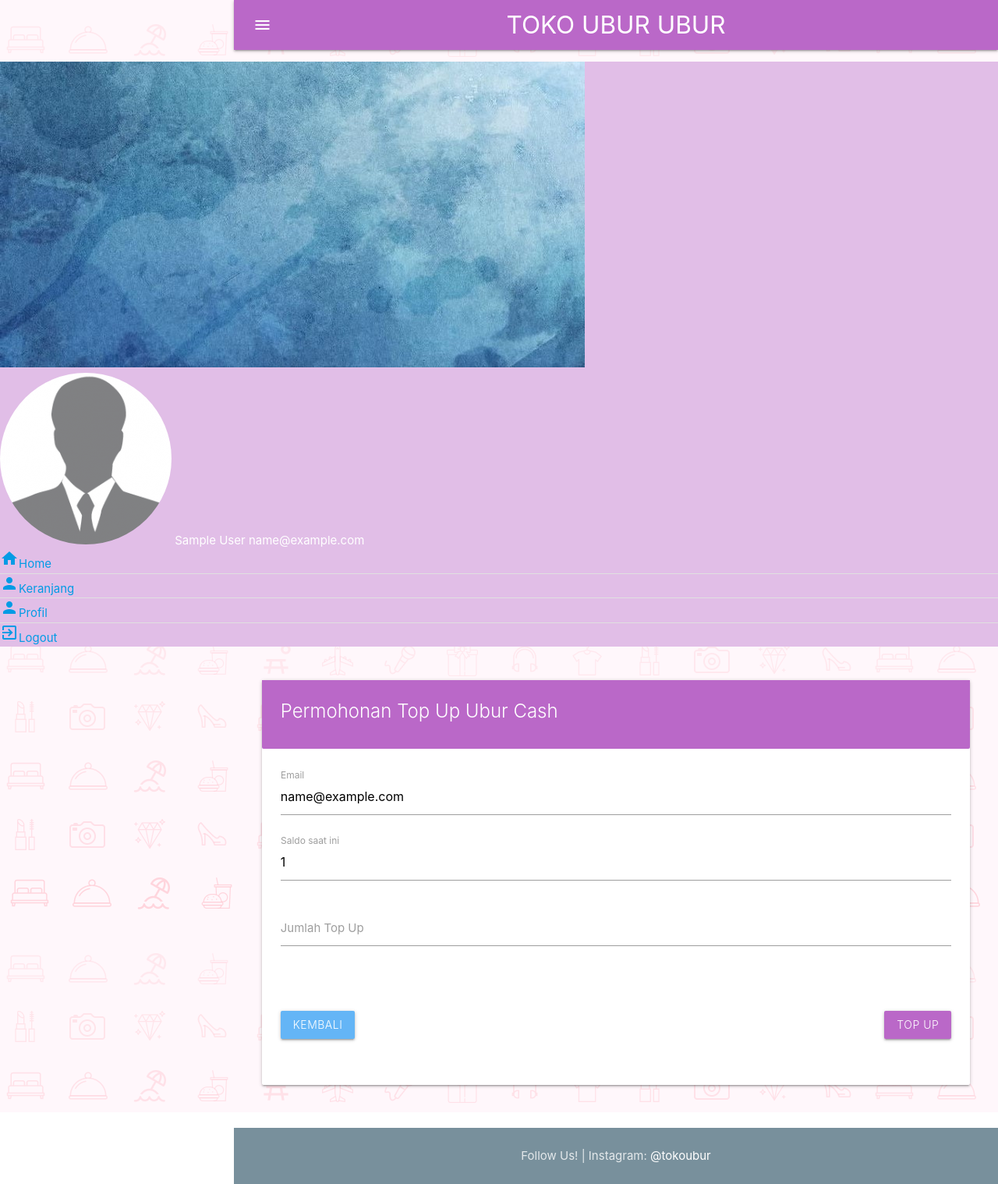
After one commit to rizkiprastyo22/Toko-Buku, a CodeIgniter app: page /tokoubur/profile/topup/1 in a window 1280 px wide. The commit adds this page. Shown: the whole page at 78% size. Run offline with CodeIgniter, Linux system fonts and the light colour scheme; the visitor is signed in with stand-in values (Sample User, id 1); some libraries are stand-ins or nearby versions.

Commit message:
commit now

```diff
--- a/application/controllers/Auth.php
+++ b/application/controllers/Auth.php
@@ -28,7 +28,10 @@ class Auth extends CI_Controller
       $userData = array(
         'id' => $query->id,
         'nama' => $query->nama,
+        'alamat' => $query->alamat,
+        'no_telp' => $query->no_telp,
         'email' => $query->email,
+        'saldo' => $query->saldo,
         'level' => $query->level,
         'active' => $query->active,
         'logged_in' => TRUE
--- a/application/controllers/Keranjang.php
+++ b/application/controllers/Keranjang.php
@@ -115,7 +115,7 @@ class Keranjang extends MY_Controller {
     }
 
     // Ambil data buku dari database
-    $keranjang = $this->model_buku->get_where_item($id);
+    $keranjang = $this->model_buku->get_where_item($id)->row();
 
     // Jika data keranjang tidak ada maka show 404
     if (!$keranjang) show_404();
@@ -129,10 +129,10 @@ class Keranjang extends MY_Controller {
     $this->load->view('template/layout', $data);
   }
 
-  public function delete($id)
+  public function delete($id = null)
   {
     // Ambil data keranjang dari database
-    $keranjang = $this->model_buku->get_where_item($id);
+    $keranjang = $this->model_buku->get_where_keranjang($id);
 
     // Jika data keranjang tidak ada maka show 404
     if (!$keranjang) show_404();
--- a/application/controllers/Profile.php
+++ b/application/controllers/Profile.php
@@ -19,23 +19,23 @@ class Profile extends MY_Controller {
     if ($this->input->post('submit-information')) {
 
       // Jika avatar diganti jalankan blok kode ini
-      if (!empty($_FILES['avatar']['name'])) {
-        // Konfigurasi library upload codeigniter
-        $config['upload_path'] = './assets/images/';
-        $config['allowed_types'] = 'gif|jpg|png';
-        $config['max_size'] = 2000;
-        $config['file_name'] = $this->input->post('avatar');
+      // if (!empty($_FILES['avatar']['name'])) {
+      //   // Konfigurasi library upload codeigniter
+      //   $config['upload_path'] = './assets/images/';
+      //   $config['allowed_types'] = 'gif|jpg|png';
+      //   $config['max_size'] = 2000;
+      //   $config['file_name'] = $this->input->post('avatar');
 
-        // Load library upload
-        $this->load->library('upload', $config);
+      //   // Load library upload
+      //   $this->load->library('upload', $config);
 
-        // Jika terdapat error pada proses upload maka exit
-        if (!$this->upload->do_upload('avatar2')) {
-            exit($this->upload->display_errors());
-        }
+      //   // Jika terdapat error pada proses upload maka exit
+      //   if (!$this->upload->do_upload('avatar2')) {
+      //       exit($this->upload->display_errors());
+      //   }
 
-        $data['avatar2'] = $this->upload->data()['file_name'];
-      }
+      //   $data['avatar2'] = $this->upload->data()['file_name'];
+      // }
 
       // Mengatur validasi data nama,
       // # required = tidak boleh kosong
@@ -43,11 +43,11 @@ class Profile extends MY_Controller {
 
       // Mengatur validasi data alamat,
       // # required = tidak boleh kosong
-      // $this->form_validation->set_rules('alamat', 'Alamat', 'required');
+      $this->form_validation->set_rules('alamat', 'Alamat', 'required');
 
       // Mengatur validasi data telepon,
       // # required = tidak boleh kosong
-      // $this->form_validation->set_rules('telp', 'Telepon', 'required');
+      $this->form_validation->set_rules('no_telp', 'Nomor Telepon', 'required');
 
       // Mengatur pesan error validasi data
       $this->form_validation->set_message('required', '%s tidak boleh kosong!');
@@ -57,7 +57,8 @@ class Profile extends MY_Controller {
 
         $data = array(
           'nama' => $this->input->post('nama'),
-          'avatar' => $this->input->post('avatar')
+          'alamat' => $this->input->post('alamat'),
+          'no_telp' => $this->input->post('no_telp')
         );
 
         // Ambil user ID dari session
@@ -70,7 +71,7 @@ class Profile extends MY_Controller {
         if ($query) {
 
           // Set success message
-          $message = array('status' => true, 'message' => 'Berhasil memperbarui profile');
+          $message = array('status' => true, 'message' => 'Berhasil memperbarui profil');
 
           // Update session baru
           $this->session->set_userdata($data);
@@ -78,7 +79,7 @@ class Profile extends MY_Controller {
         } else {
 
           // Set error message
-          $message = array('status' => false, 'message' => 'Gagal memperbarui profile');
+          $message = array('status' => false, 'message' => 'Gagal memperbarui profil');
 
         }
 
@@ -150,6 +151,40 @@ class Profile extends MY_Controller {
 
     }
 
+        // Jika form di submit jalankan blok kode ini
+        if ($this->input->post('submit-topup')) {
+
+          // Mengatur validasi data password,
+          // # required = tidak boleh kosong
+          // # min_length[5] = password harus terdiri dari minimal 5 karakter
+          $this->form_validation->set_rules('topup', 'Jumlah Top Up', 'required');
+
+          // Mengatur pesan error validasi data
+          $this->form_validation->set_message('required', '%s tidak boleh kosong!');
+
+          // Jalankan validasi jika semuanya benar maka lanjutkan
+          if ($this->form_validation->run() === TRUE) {
+
+            $data = array(
+              'email' => $this->session->userdata('id'),
+              'topup' => $this->input->post('topup')
+            );
+
+            // Jalankan function insert pada model_buku
+            $query = $this->model_users->topup($data);
+
+              // cek jika query berhasil
+              if ($query) $message = array('status' => true, 'message' => 'Permohonan Top Up berhasil! Silakan transfer ke Bank BCA dengan Nomor Rekening 6482756254 a/n Toko Ubur Ubur dan konfirmasi melalui Direct Message ke IG: @tokoubur');
+              else $message = array('status' => true, 'message' => 'Permohonan Top Up gagal!');
+
+              // simpan message sebagai session
+              $this->session->set_flashdata('message', $message);
+
+            // refresh page
+            redirect('profile', 'refresh');
+          }
+        }
+
     // Data untuk page profile
     $data['pageTitle'] = 'Profil Akun';
     $data['pageContent'] = $this->load->view('profile/profile', $data, TRUE);
@@ -158,26 +193,78 @@ class Profile extends MY_Controller {
     $this->load->view('template/layout', $data);
   }
 
-  public function cekPasswordLama()
+  public function topup($id = null)
   {
-    // Ambil userId dari session
-    $userId = $this->session->userdata('id');
+    // Jika form di submit jalankan blok kode ini
+    if ($this->input->post('submit-topup')) {
 
-    // Ambil data password_lama dari POST
-    $password = $this->input->post('password_lama');
-
-    // Jalankan function cekPasswordLama pada model_users
-    $query = $this->model_users->cekPasswordLama($userId, $password);
-
-    // Jika query gagal maka return false
-    if (!$query) {
+      // Mengatur validasi data password,
+      // # required = tidak boleh kosong
+      // # min_length[5] = password harus terdiri dari minimal 5 karakter
+      $this->form_validation->set_rules('topup', 'Jumlah Top Up', 'required');
 
       // Mengatur pesan error validasi data
-      $this->form_validation->set_message('cekPasswordLama', 'Password lama tidak sesuai!');
-      return false;
+      $this->form_validation->set_message('required', '%s tidak boleh kosong!');
+
+      // Jalankan validasi jika semuanya benar maka lanjutkan
+      if ($this->form_validation->run() === TRUE) {
+
+        $data = array(
+          'email' => $this->input->post('email'),
+          'topup' => $this->input->post('topup')
+        );
+
+        // Jalankan function insert pada model_buku
+        $query = $this->model_users->topup($data);
+
+          // cek jika query berhasil
+          if ($query) $message = array('status' => true, 'message' => 'Permohonan Top Up berhasil! Silakan transfer ke Bank BCA dengan Nomor Rekening 6482756254 a/n Toko Ubur Ubur dan konfirmasi melalui Direct Message ke IG: @tokoubur');
+          else $message = array('status' => true, 'message' => 'Permohonan Top Up gagal!');
+
+          // simpan message sebagai session
+          $this->session->set_flashdata('message', $message);
+        // }
+
+        // refresh page
+        redirect('profile/topup', 'refresh');
+			}
     }
 
-    return true;
+    // Ambil data buku dari database
+    // $saldo = $this->model_users->get_where(array('id' => $id))->row();
+
+    // Jika data buku tidak ada maka show 404
+    // if (!$saldo) show_404();
+
+    // Data untuk page buku/add
+    $data['pageTitle'] = 'Permohonan Top Up Ubur Cash';
+    // $data['saldo'] = $saldo;
+    $data['pageContent'] = $this->load->view('profile/topup', $data, TRUE);
+
+    // Jalankan view template/layout
+    $this->load->view('template/layout', $data);
   }
 
+  // public function cekPasswordLama()
+  // {
+  //   // Ambil userId dari session
+  //   $userId = $this->session->userdata('id');
+
+  //   // Ambil data password_lama dari POST
+  //   $password = $this->input->post('password_lama');
+
+  //   // Jalankan function cekPasswordLama pada model_users
+  //   $query = $this->model_users->cekPasswordLama($userId, $password);
+
+  //   // Jika query gagal maka return false
+  //   if (!$query) {
+
+  //     // Mengatur pesan error validasi data
+  //     $this->form_validation->set_message('cekPasswordLama', 'Password lama tidak sesuai!');
+  //     return false;
+  //   }
+
+  //   return true;
+  // }
+
 }
--- a/application/models/Model_users.php
+++ b/application/models/Model_users.php
@@ -26,6 +26,15 @@
       $last_login = $this->update($query->id, array('last_login' => date('Y-m-d H:i:s')));
 
       // Jika email dan password benar maka return data user
+      return $query;
+    }
+
+    public function topup($data)
+    {
+      // Jalankan query
+      $query = $this->db->insert('topup', $data);
+
+      // Return hasil query
       return $query;
     }
 
--- /dev/null
+++ b/application/views/profile/topup.php
@@ -0,0 +1,76 @@
+<!-- <main style="background-image: url('img/bg1.png');"> -->
+<div class="row">
+  <div class="col s12">
+    <div class="card">
+      <div class="card-content purple lighten-2 white-text">
+        <span class="card-title"><?php echo $pageTitle; ?></span>
+      </div>
+      <div class="card-content">
+        <form class="row" id="topup-form" method="post" action="" enctype="multipart/form-data">
+          <?php if(validation_errors()): ?>
+            <div class="col s12">
+              <div class="card-panel red">
+                <span class="white-text"><?php echo validation_errors('<p>', '</p>'); ?></span>
+              </div>
+            </div>
+          <?php endif; ?>
+          <?php if($message = $this->session->flashdata('message')): ?>
+            <div class="col s12">
+              <div class="card-panel <?php echo ($message['status']) ? 'green' : 'red'; ?>">
+                <span class="white-text"><?php echo $message['message']; ?></span>
+              </div>
+            </div>
+          <?php endif; ?>
+
+            <div class="input-field col s12 m12 l12">
+                <input id="email" readonly name="email" type="text" value="<?php echo $this->session->userdata('email'); ?>">
+                <label for="email" class="">Email</label>
+            </div>
+            <div class="input-field col s12 m12 l12">
+                <input id="saldo" readonly name="saldo" type="number" value="<?php echo $this->session->userdata('saldo'); ?>">
+                <label for="saldo" class="">Saldo saat ini</label>
+            </div>
+            <div class="input-field col s12 m12 l12">
+                <input id="topup" name="topup" type="number" value="<?php echo set_value('topup'); ?>">
+                <label for="topup" class="">Jumlah Top Up</label>
+            </div>
+            <div class="input-field col s6 m6 l6 left-align">
+                <br><br><a href="#modal10"><button name="batal" class="btn light blue lighten-2 waves-effect waves-green">Kembali</button></a>
+            </div>
+            <div class="input-field col s6 m6 l6 right-align">
+                <!-- <br><br><button type="submit" name="submit-order" value="add_keranjang" class="btn light purple lighten-2 waves-effect waves-green">Update Keranjang</button> -->
+                <br><br><a href="#modal9"><button name="total" class="btn light purple lighten-2 waves-effect waves-green">Top Up</button></a>
+            </div>
+
+            <!-- Modal Structure -->
+            <!-- <div id="modal9" class="modal center-align" style="width:320px;">
+            <div class="modal-content purple lighten-2 white-text">
+                <h4 style="font-size: 1.5rem;">Konfirmasi Top Up</h4>
+            </div>
+            <div class="modal-content">
+                <p style="font-size: 1.2rem;">Apakah kamu yakin data top up sudah benar?</p>
+            </div>
+            <div class="modal-footer">
+                <br><br><button type="submit" name="submit-topup" value="add_topup" class="modal-close waves-effect waves-green btn-flat">Yakin</button> -->
+                <!-- <a href="<?php echo base_url('profile/topup/' . $this->session->userdata('id')); ?>" class="modal-close waves-effect waves-green btn-flat">Yakin</a> -->
+                <!-- <a href="" class="modal-close waves-effect waves-green btn-flat">Batal</a>
+            </div> -->
+        </form>
+        <!-- Modal Structure -->
+        <div id="modal10" class="modal center-align" style="width:320px;">
+          <div class="modal-content purple lighten-2 white-text">
+            <h4 style="font-size: 1.5rem;">Konfirmasi kembali</h4>
+          </div>
+          <div class="modal-content">
+            <p style="font-size: 1.2rem;">Apakah kamu yakin mau kembali?</p>
+          </div>
+          <div class="modal-footer">
+            <a href="<?php echo base_url('profile'); ?>" class="modal-close waves-effect waves-green btn-flat">Yakin</a>
+            <a href="" class="modal-close waves-effect waves-green btn-flat">Tidak Jadi</a>
+          </div>
+        </div>
+      </div>
+    </div>
+  </div>
+</div>
+<!-- </main> -->
```
Also changed, not shown: application/models/Model_buku.php (+19 -4 lines), application/views/keranjang/keranjangList.php (+4 -4 lines), application/views/profile/profile.php (+38 -7 lines), db_tokoubur.sql (+14 -0 lines).
